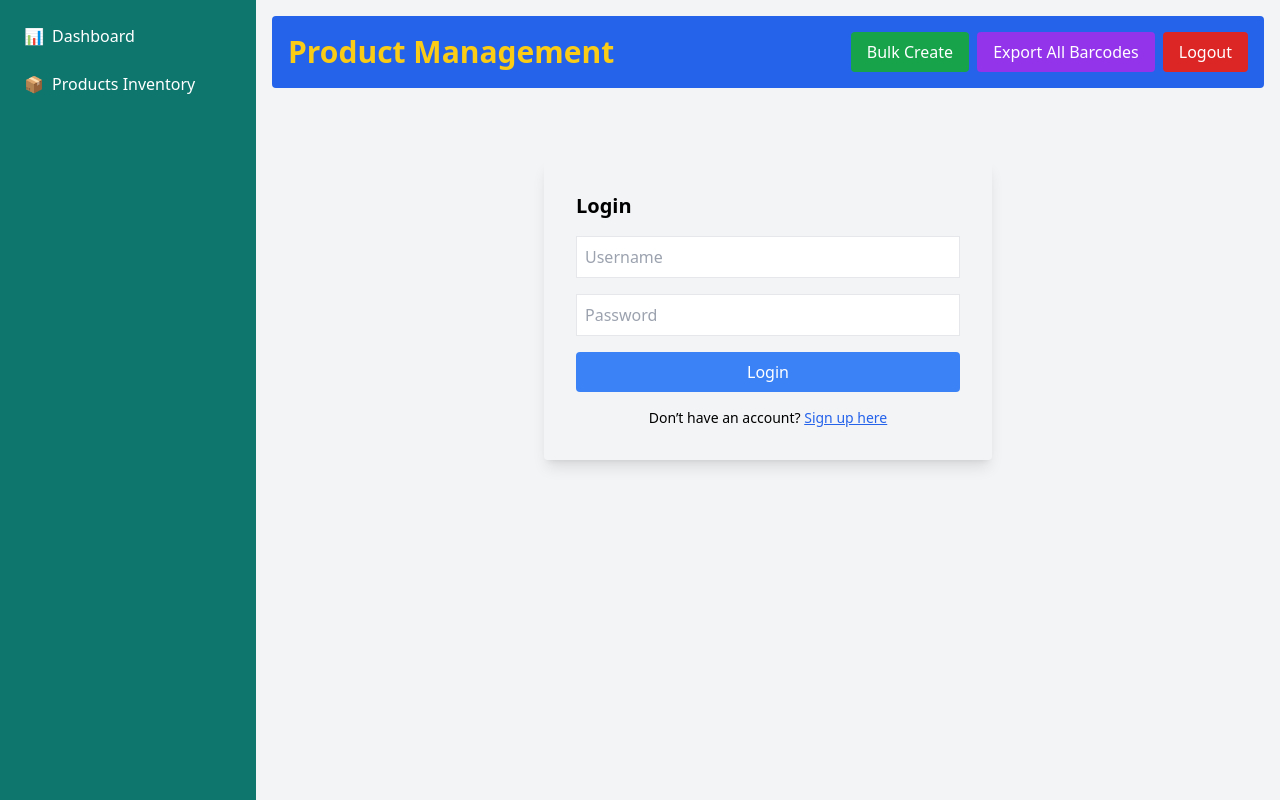
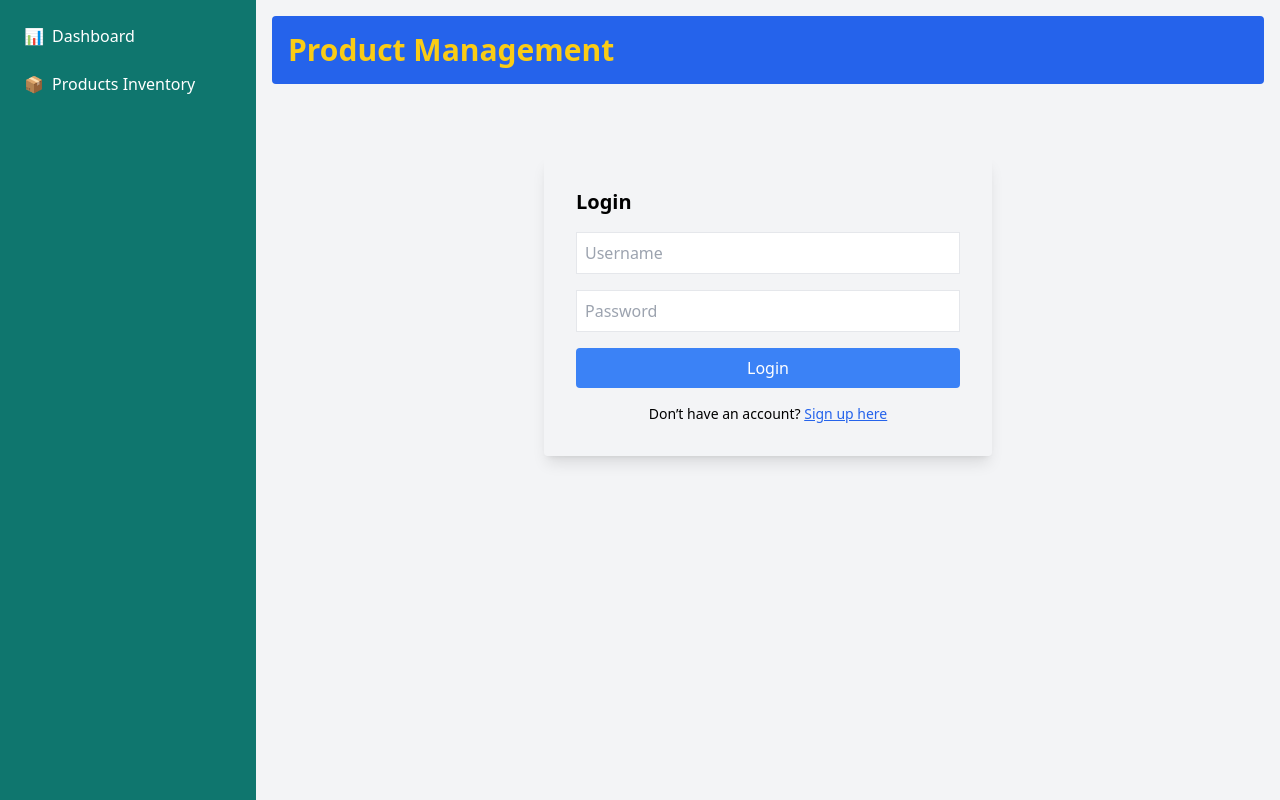
Before and after one commit to muhammadshakoor/crud-app-frontend, a React (Vite) app: page /login in a window 1280 px wide. Built offline with nearby package versions, Linux system fonts and the light colour scheme; no server answers.

Commit message:
updated sidebar App.tsx

```diff
--- a/src/App.tsx
+++ b/src/App.tsx
@@ -99,11 +99,6 @@ function App() {
           <div className="flex-1 ml-64 p-4">
             <header className="bg-blue-600 text-white p-4 flex justify-between items-center mb-4 rounded">
               <h1 className="text-3xl font-bold text-yellow-400">Product Management</h1>
-              <div className="flex space-x-2">
-                <button className="bg-green-600 text-white px-4 py-2 rounded">Bulk Create</button>
-                <button className="bg-purple-600 text-white px-4 py-2 rounded">Export All Barcodes</button>
-                <button className="bg-red-600 text-white px-4 py-2 rounded">Logout</button>
-              </div>
             </header>
             <main className="container mx-auto p-4 max-w-[95vw]">
               <Routes>
```
